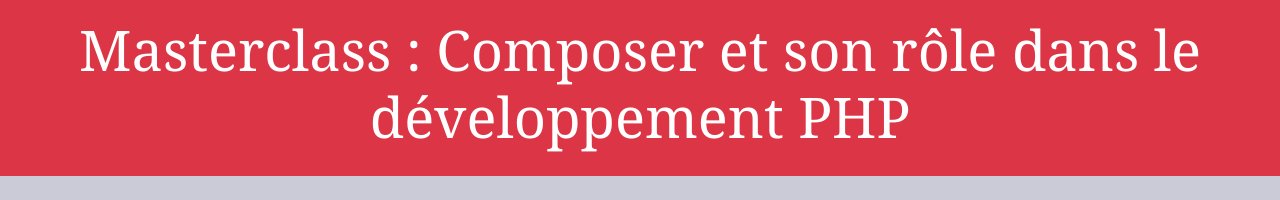
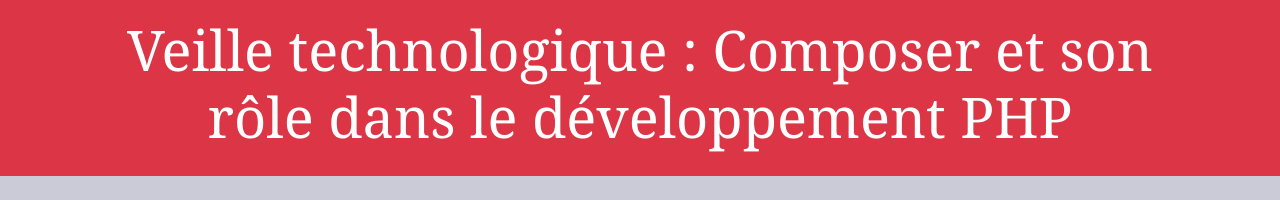
Before and after one commit to ABb-gg/Compser, a plain HTML site: page index.html in a window 1280 px wide. Shown: the top 200 px of the page. Drawn offline with nearby package versions, Linux system fonts and the light colour scheme.

Commit message:
Update index.html

```diff
--- a/index.html
+++ b/index.html
@@ -7,14 +7,14 @@
     <!-- Ajout du lien vers Bootstrap 5 CSS -->
     <link href="https://cdn.jsdelivr.net/npm/bootstrap@5.3.0-alpha1/dist/css/bootstrap.min.css" rel="stylesheet">
     <link rel="stylesheet" href="styles.css">
-     <link rel="icon" type="image/png" href="assets/simplon-favicon.png">
+     <link rel="icon" type="image/png" href="assets/simplon.png">
 </head>
 <body>
 
     <!-- En-tête avec une barre de navigation et un titre -->
     <header class="bg-danger text-white py-3">
         <div class="container">
-            <h1 class="display-4 text-center">Masterclass : Composer et son rôle dans le développement PHP</h1>
+            <h1 class="display-4 text-center">Veille technologique : Composer et son rôle dans le développement PHP</h1>
 
     </header>
 
```
